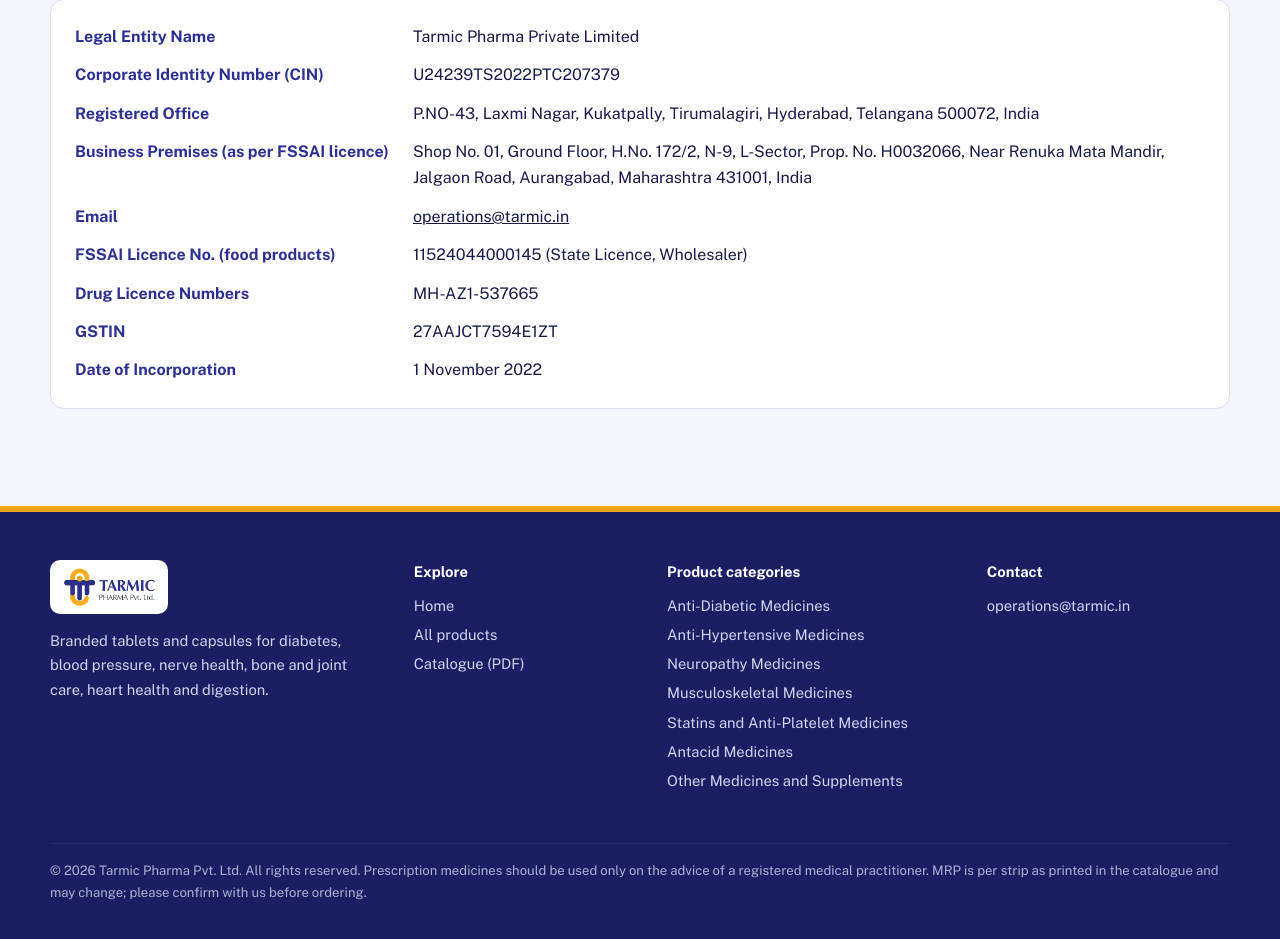
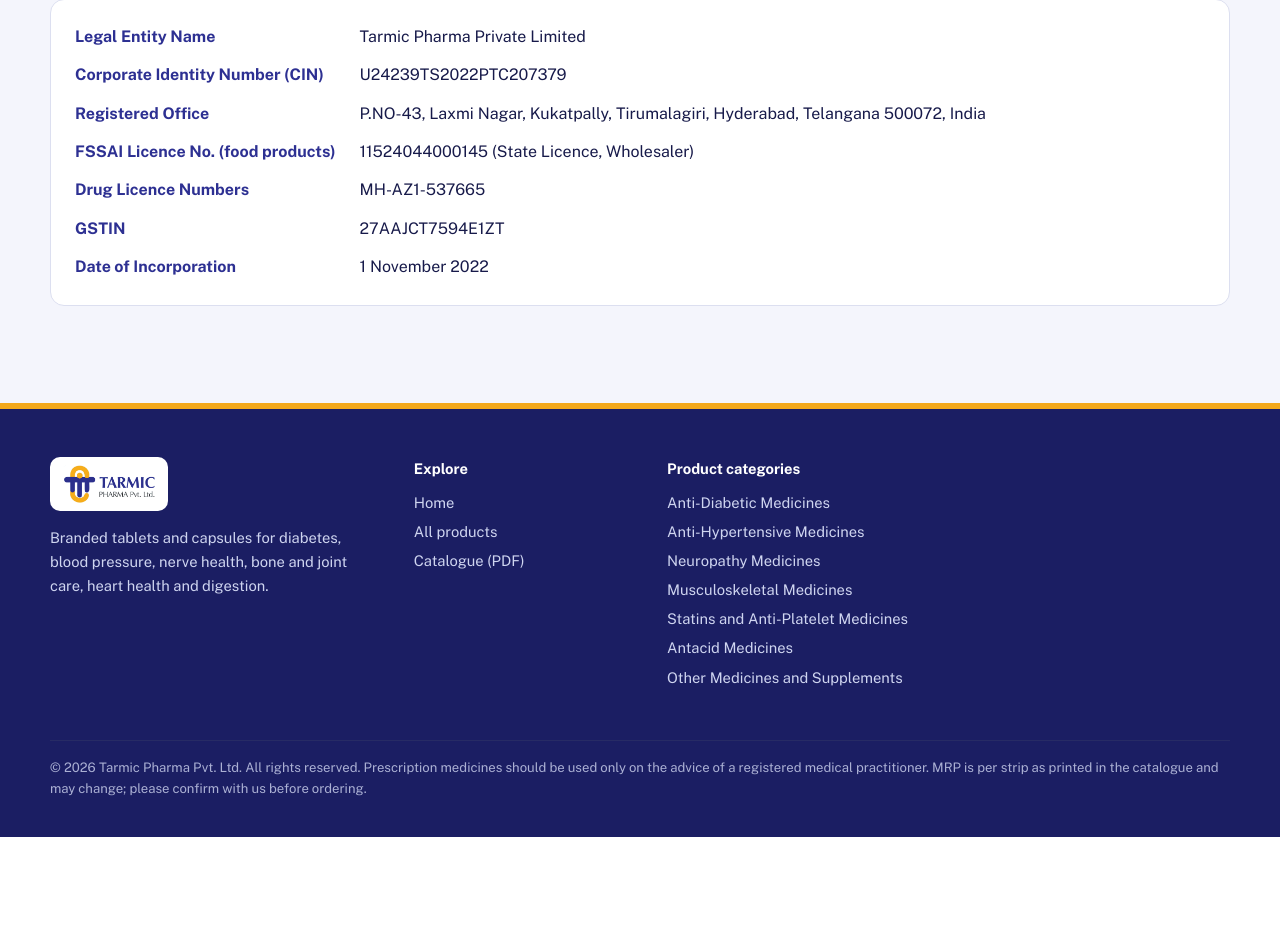
Before and after one commit to sanketp27/tarmic-pharma, a plain HTML site: page about.html in a window 1280 px wide. Shown: the part 794-1733 px from the top of the page. After the commit the page ends 1631 px from the top, so only its background shows below. Drawn offline with nearby package versions, Linux system fonts and the light colour scheme.

Commit message:
Remove business premises and email from about page

```diff
--- a/about.html
+++ b/about.html
@@ -79,13 +79,6 @@
                     <dd>U24239TS2022PTC207379</dd>
                     <dt><b>Registered Office</b></dt>
                     <dd>P.NO-43, Laxmi Nagar, Kukatpally, Tirumalagiri, Hyderabad, Telangana 500072, India</dd>
-                    <dt><b>Business Premises (as per FSSAI licence)</b></dt>
-                    <dd>Shop No. 01, Ground Floor, H.No. 172/2, N-9, L-Sector, Prop. No. H0032066, Near Renuka Mata
-                        Mandir, Jalgaon Road, Aurangabad, Maharashtra 431001, India</dd>
-                    <!-- <dt><b>Telephone</b></dt>
-                    <dd>[[TODO: phone]]</dd> -->
-                    <dt><b>Email</b></dt>
-                    <dd><a href="mailto:operations@tarmic.in">operations@tarmic.in</a></dd>
                     <dt><b>FSSAI Licence No. (food products)</b></dt>
                     <dd>11524044000145 (State Licence, Wholesaler)</dd>
                     <dt><b>Drug Licence Numbers</b></dt>
@@ -126,9 +119,6 @@
                     href="category-antacid.html">Antacid Medicines</a><a href="category-others.html">Other Medicines and
                     Supplements</a>
             </div>
-            <div>
-                <h4>Contact</h4><a href="mailto:operations@tarmic.in">operations@tarmic.in</a>
-            </div>
             <p class="legal">© 2026 Tarmic Pharma Pvt. Ltd. All rights reserved. Prescription medicines should be used
                 only on the advice of a registered medical practitioner. MRP is per strip as printed in the catalogue
                 and may change; please confirm with us before ordering.</p>
```
